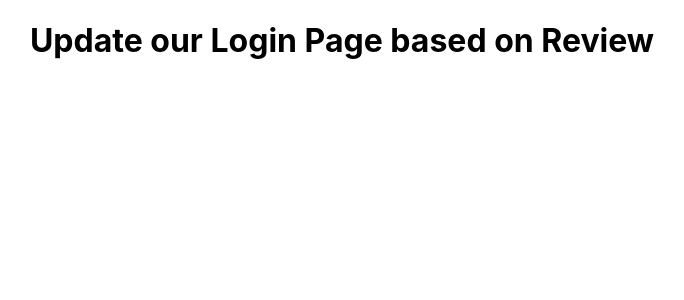
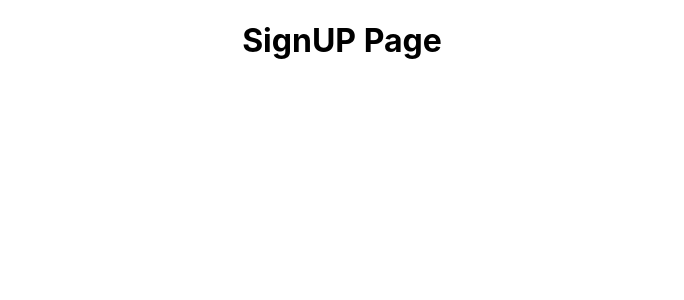
Before and after one commit to 7code-io/testing-project, a React (Create React App) app in the folder react-app/: page / in a window 1280 px wide. Shown: the top 300 px of the page, without its empty margins (298-982 px from the left). Built offline with nearby package versions, Linux system fonts and the light colour scheme.

Commit message:
Add sign up

```diff
--- a/react-app/src/App.js
+++ b/react-app/src/App.js
@@ -1,11 +1,12 @@
 import logo from './logo.svg';
 import './App.css';
 import Login from "./pages/Login"
+import SignUp from "./pages/SignUp"
 
 function App() {
   return (
     <div className="App">
-      <Login></Login>
+      <SignUp></SignUp>
     </div>
   );
 }
```
